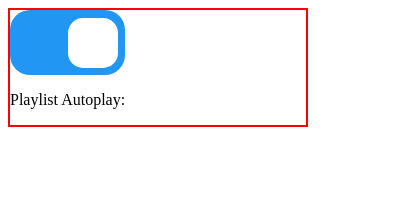
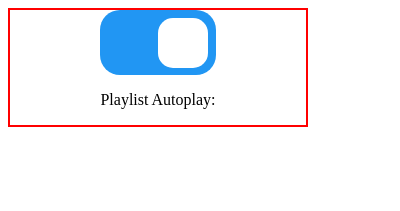
Before and after one commit to Hys-01/YT-Autoplay-Off, a browser extension: page popup.html in a window 400 px wide. Drawn offline with Linux system fonts and the light colour scheme.

Commit message:
testing centering

```diff
--- a/popup.css
+++ b/popup.css
@@ -13,7 +13,11 @@ body {
 
 /* the switch and associated paragraphs */
 .toggle {
-    border: 2px solid red; /* Just for testing */
+    border: 2px solid red;
+    display: flex;
+    justify-content: center;
+    align-items: center;
+    flex-direction: column; /* Stack elements vertically */
 }
 /* the background 'field' of the switch */
 .switch {
```
